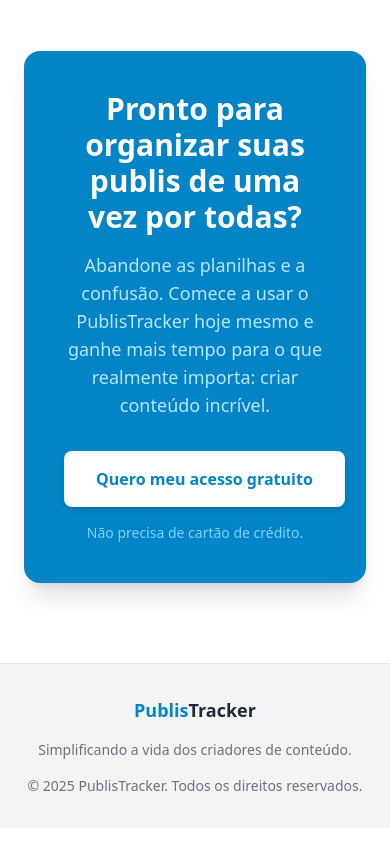
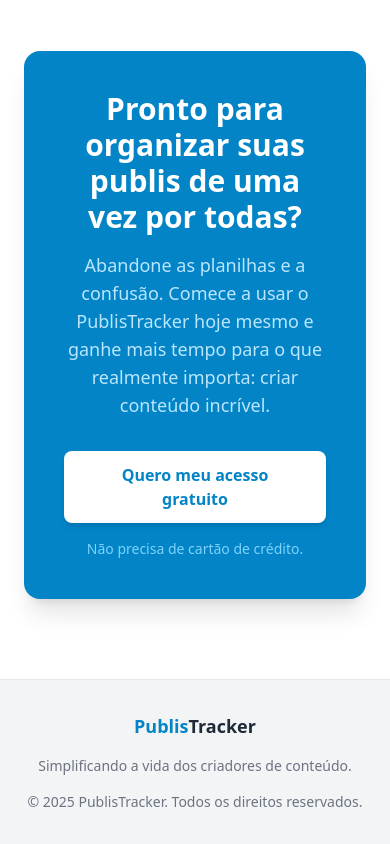
Before and after one commit to gutielle/publistracker, a React (Vite) app: page / in a window 390 px wide. Shown: the part 8664-9508 px from the top of the page. Built offline with nearby package versions, Linux system fonts and the light colour scheme.

Commit message:
Update CtaSection.tsx

```diff
--- a/components/CtaSection.tsx
+++ b/components/CtaSection.tsx
@@ -1,3 +1,4 @@
+
 import React from 'react';
 
 const CtaSection: React.FC = () => {
@@ -11,14 +12,12 @@ const CtaSection: React.FC = () => {
           <p className="mt-4 text-lg text-primary-200 max-w-2xl mx-auto">
             Abandone as planilhas e a confusão. Comece a usar o PublisTracker hoje mesmo e ganhe mais tempo para o que realmente importa: criar conteúdo incrível.
           </p>
-          <div className="mt-8">
-            <a
-              href="/success"
-              className="inline-block whitespace-nowrap bg-white text-primary-600 font-bold px-8 py-4 rounded-lg shadow-md hover:bg-gray-100 focus:outline-none focus:ring-2 focus:ring-white focus:ring-opacity-75 transition-all transform hover:scale-105 duration-300"
-            >
-              Quero meu acesso gratuito
-            </a>
-          </div>
+          <a
+            href="/success"
+            className="mt-8 inline-block bg-white text-primary-600 font-bold px-6 py-3 sm:px-8 sm:py-4 rounded-lg shadow-md hover:bg-gray-100 focus:outline-none focus:ring-2 focus:ring-white focus:ring-opacity-75 transition-all transform hover:scale-105 duration-300"
+          >
+            Quero meu acesso gratuito
+          </a>
            <p className="mt-4 text-sm text-primary-300">Não precisa de cartão de crédito.</p>
         </div>
       </div>
```
